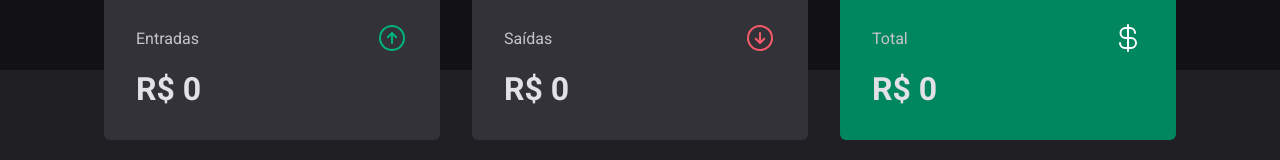
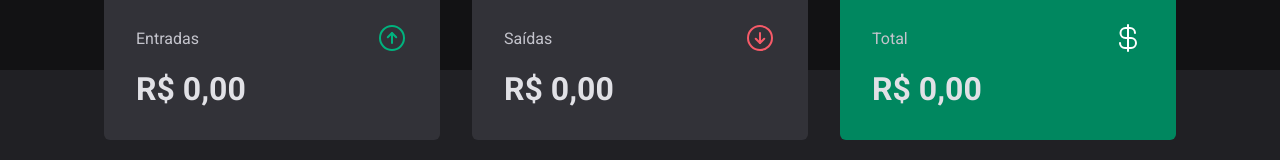
Before and after one commit to oyurisousa/dt-money, a React (Vite) app: page / in a window 1280 px wide. Shown: the part 140-300 px from the top of the page. Built offline with nearby package versions, Linux system fonts and the light colour scheme; no server answers.

Commit message:
chore: formate prices & dates

```diff
--- a/src/components/Summary/index.tsx
+++ b/src/components/Summary/index.tsx
@@ -2,6 +2,7 @@ import { ArrowCircleDown, ArrowCircleUp, CurrencyDollar } from 'phosphor-react'
 import { SummaryCard, SummaryContainer } from './styles'
 import { useContext } from 'react'
 import { TransactionsContext } from '../../contexts/TransactionContext'
+import { priceFormatter } from '../../utils/formatter'
 
 export function Summary() {
   const { transactions } = useContext(TransactionsContext)
@@ -32,7 +33,7 @@ export function Summary() {
           <ArrowCircleUp size={32} color="#00b37e" />
         </header>
 
-        <strong>R$ {summary.income}</strong>
+        <strong>{priceFormatter.format(summary.income)}</strong>
       </SummaryCard>
 
       <SummaryCard>
@@ -41,7 +42,7 @@ export function Summary() {
           <ArrowCircleDown size={32} color="#f75a68 " />
         </header>
 
-        <strong>R$ {summary.outcome}</strong>
+        <strong>{priceFormatter.format(summary.outcome)}</strong>
       </SummaryCard>
 
       <SummaryCard variant="green">
@@ -50,7 +51,7 @@ export function Summary() {
           <CurrencyDollar size={32} color="#fff " />
         </header>
 
-        <strong>R$ {summary.total}</strong>
+        <strong>{priceFormatter.format(summary.total)}</strong>
       </SummaryCard>
     </SummaryContainer>
   )
--- a/src/pages/transactions/index.tsx
+++ b/src/pages/transactions/index.tsx
@@ -8,6 +8,7 @@ import {
   TransactionsTable,
 } from './styles'
 import { TransactionsContext } from '../../contexts/TransactionContext'
+import { dateFormatter, priceFormatter } from '../../utils/formatter'
 
 export function Transactions() {
   const { transactions } = useContext(TransactionsContext)
@@ -25,11 +26,13 @@ export function Transactions() {
                   <td width="40%">{transaction.description}</td>
                   <td>
                     <PriceHighLight variant={transaction.type}>
-                      R$ {transaction.price}
+                      {priceFormatter.format(transaction.price)}
                     </PriceHighLight>
                   </td>
                   <td>{transaction.category}</td>
-                  <td>{transaction.createdAt}</td>
+                  <td>
+                    {dateFormatter.format(new Date(transaction.createdAt))}
+                  </td>
                 </tr>
               )
             })}
--- /dev/null
+++ b/src/utils/formatter.ts
@@ -0,0 +1,6 @@
+export const dateFormatter = new Intl.DateTimeFormat('pt-BR')
+
+export const priceFormatter = new Intl.NumberFormat('pt-BR', {
+  style: 'currency',
+  currency: 'BRL',
+})
```
